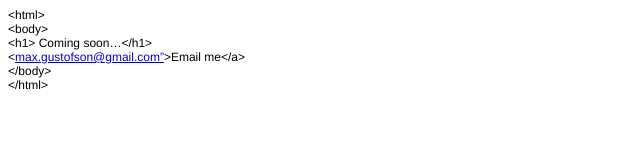
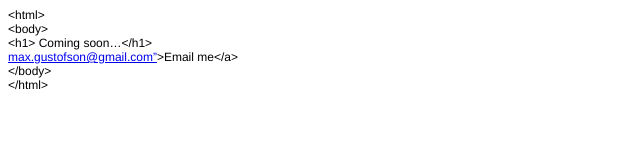
Before and after one commit to mgustofson/mgustofson.github.io, a plain HTML site: page index.html in a window 1280 px wide. Shown: the full height of the page, 0-640 px from the left. Drawn offline with Linux system fonts and the light colour scheme.

Commit message:
edited code

```diff
--- a/index.html
+++ b/index.html
@@ -14,7 +14,7 @@
 <p class="p1">&lt;html&gt;</p>
 <p class="p1">&lt;body&gt;</p>
 <p class="p1">&lt;h1&gt; Coming soon…&lt;/h1&gt;</p>
-  <p class="p1">&lt;<a href=“mailto:max.gustofson@gmail.com”>max.gustofson@gmail.com”</a>&gt;Email me&lt;/a&gt;</p>
+  <p class="p1"><a href=“mailto:max.gustofson@gmail.com”>max.gustofson@gmail.com”</a>&gt;Email me&lt;/a&gt;</p>
 <p class="p1">&lt;/body&gt;</p>
 <p class="p1">&lt;/html&gt;</p>
 </body>
```
